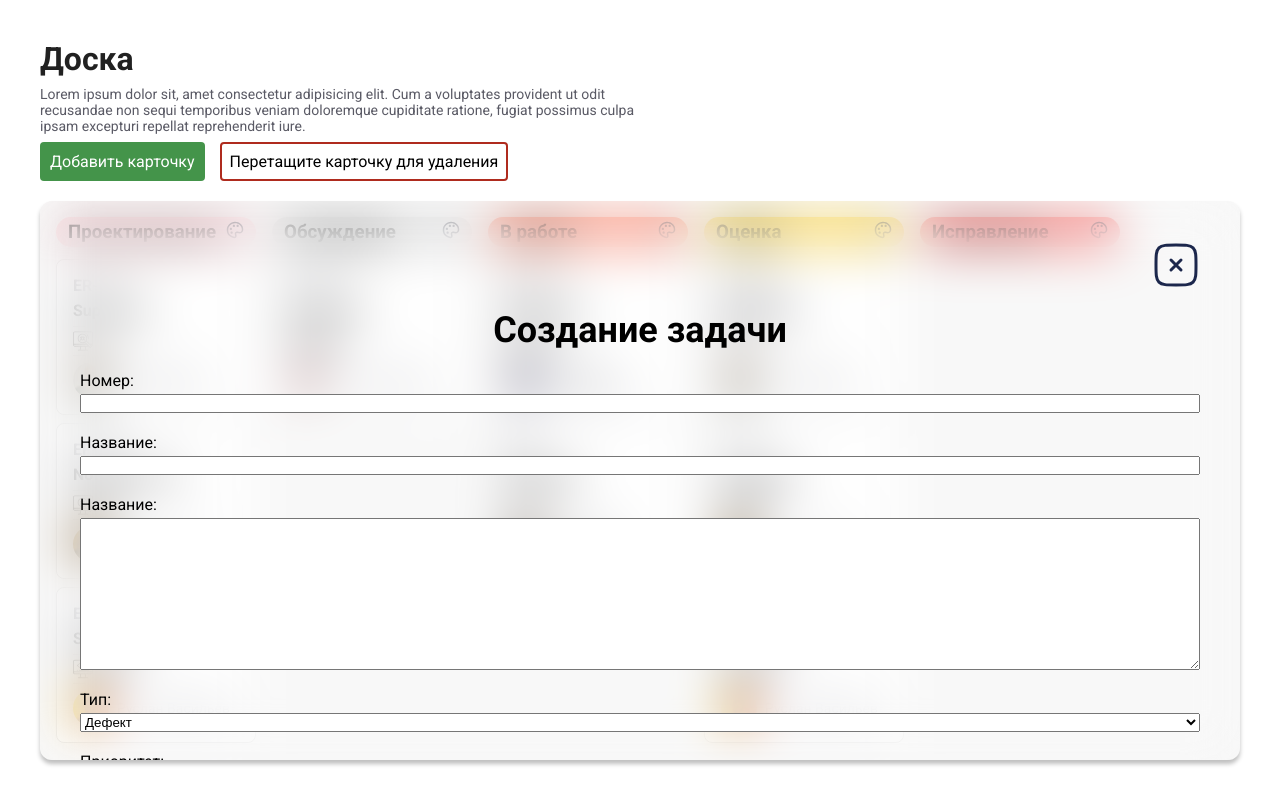
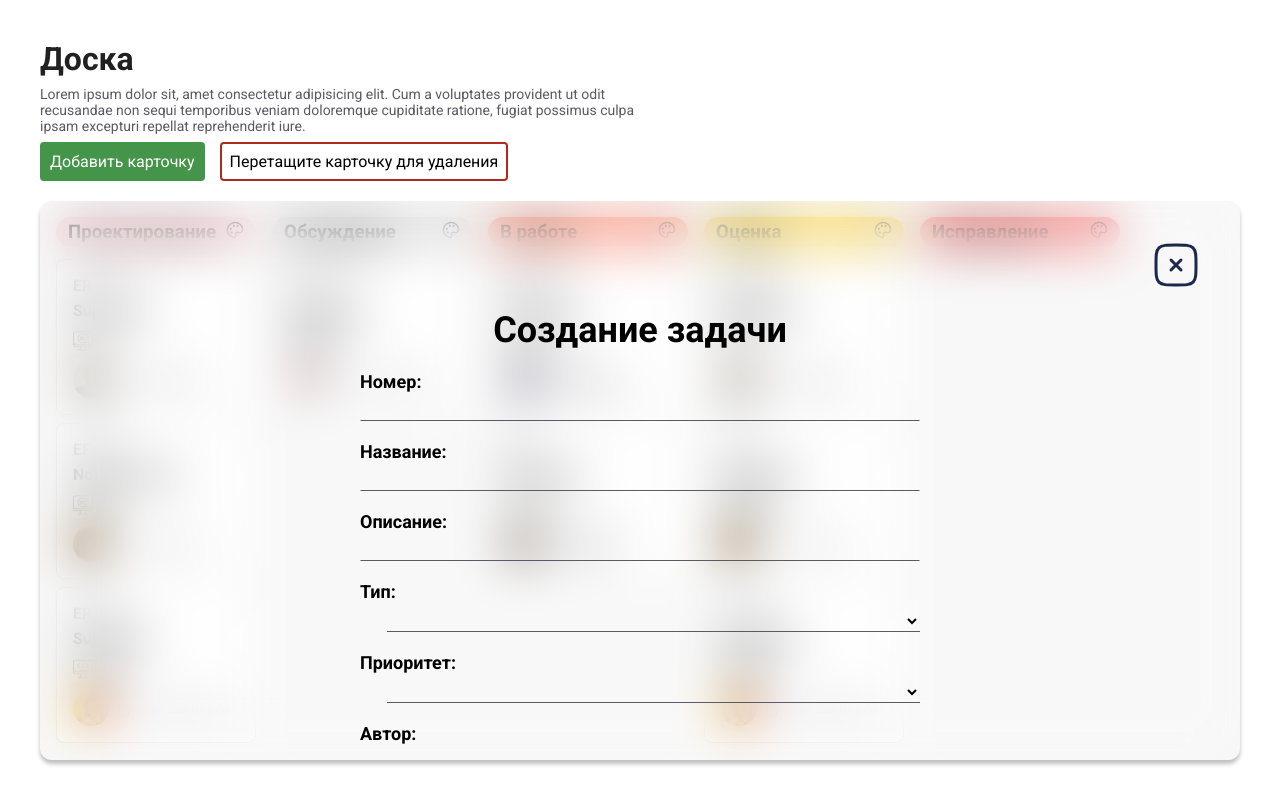
Before and after one commit to otisnth/vue-kanban, a Vue app: page / in a window 1280 px wide. Both pictures are taken after a click on the button "Добавить карточку". Built offline with nearby package versions, Linux system fonts and the light colour scheme.

Commit message:
added create and delete card

```diff
--- a/src/components/KanbanCreateCard.vue
+++ b/src/components/KanbanCreateCard.vue
@@ -9,22 +9,37 @@
 
         <div class="kanban-create__input-wrap">
             <label for="cardNumber">Номер:</label>
-            <input type="text" id="cardNumber">
+            <input type="text"
+                id="cardNumber"
+                v-model="createdTask.cardNumber">
         </div>
 
         <div class="kanban-create__input-wrap">
             <label for="cardTitle">Название:</label>
-            <input type="text" id="cardTitle">
+            <input type="text"
+                id="cardTitle"
+                v-model="createdTask.cardTitle">
         </div>
 
         <div class="kanban-create__input-wrap">
-            <label for="description">Название:</label>
-            <textarea id="description" cols="30" rows="10"></textarea>
+            <label for="description">Описание:</label>
+            <textarea id="description"
+                rows="1"
+                @keydown="changeHeightTextarea($event)"
+                v-model="createdTask.description">
+            </textarea>
         </div>
 
         <div class="kanban-create__input-wrap">
             <label for="type">Тип:</label>
-            <select id="type">
+
+            <div class="select-wrap">
+                <img v-if="createdTask.type"
+                class="icon"
+                :src='require(`../assets/images/${createdTask.type.typeIcon}`)'>
+                <div class="icon" v-else></div>
+                <select id="type"
+                    v-model="createdTask.type">
                     <option v-for="item in typesList"
                         :key="item.typeId"
                         :value="item">
@@ -32,10 +47,18 @@
                     </option>
                 </select>
             </div>
+        </div>
 
         <div class="kanban-create__input-wrap">
             <label for="priority">Приоритет:</label>
-            <select id="priority">
+
+            <div class="select-wrap">
+                <img v-if="createdTask.priority"
+                class="icon"
+                :src='require(`../assets/images/${createdTask.priority.priorityIcon}`)'>
+                <div class="icon" v-else></div>
+                <select id="priority"
+                    v-model="createdTask.priority">
                     <option v-for="item in priorityList"
                         :key="item.priorityId"
                         :value="item">
@@ -43,10 +66,17 @@
                     </option>
                 </select>
             </div>
+        </div>
 
         <div class="kanban-create__input-wrap">
             <label for="author">Автор:</label>
-            <select id="author">
+            <div class="select-wrap">
+                <img v-if="createdTask.author"
+                class="avatar"
+                :src='require(`../assets/images/${createdTask.author.workerAvatar}`)'>
+                <div class="avatar" v-else></div>
+                <select id="author"
+                    v-model="createdTask.author">
                     <option v-for="item in workersList"
                         :key="item.workerId"
                         :value="item">
@@ -54,10 +84,17 @@
                     </option>
                 </select>
             </div>
+        </div>
 
         <div class="kanban-create__input-wrap">
             <label for="worker">Исполнитель:</label>
-            <select id="worker">
+            <div class="select-wrap">
+                <img v-if="createdTask.worker"
+                class="avatar"
+                :src='require(`../assets/images/${createdTask.worker.workerAvatar}`)'>
+                <div class="avatar" v-else></div>
+                <select id="worker"
+                    v-model="createdTask.worker">
                     <option v-for="item in workersList"
                         :key="item.workerId"
                         :value="item">
@@ -65,25 +102,59 @@
                     </option>
                 </select>
             </div>
+        </div>
+
+        <button class="kanban-create__submit"
+            @click="createCard">
+            Создать
+        </button>
 
     </div>
 </template>
 
 <script>
+import {
+    ref,
+} from 'vue'
+
 export default {
     props: ['workers', 'priority', 'types'],
-    emits: ['closeCreate'],
+    emits: ['closeCreate', 'addCard'],
     setup (props, context) {
+        const decriptionField = ref(null)
+        const createdTask = ref({
+            'type': null,
+            'priority': null,
+            'worker': null,
+            'author': null,
+            'status': 0,
+            'updateDate': ""
+        })
 
         function closeCreate() {
             context.emit('closeCreate')
+        }
+
+        function createCard() {
+            // TODO: ВАЛИДАЦИЯ
+            createdTask.value.createDate = new Date().toLocaleDateString()
+            context.emit('addCard', createdTask)
+        }
+
+        function changeHeightTextarea(evt) {
+            evt.target.style.height = "auto"
+            evt.target.style.height = evt.target.scrollHeight + "px"
         }
 
         return {
             closeCreate,
             workersList: props.workers,
             priorityList: props.priority,
-            typesList: props.types
+            typesList: props.types,
+            decriptionField,
+            changeHeightTextarea,
+            createdTask,
+            createCard
         }
     }
 }
@@ -96,7 +167,7 @@ export default {
     backdrop-filter: blur(25px);
     z-index: 100;
     right: 0;
-    top:0;
+    top: 0;
     width: 100%;
     height: 100%;
     padding: 40px;
@@ -104,10 +175,11 @@ export default {
     flex-direction: column;
     gap: 20px;
     overflow-y: scroll;
+    align-items: center;
 
     .kanban-create__header-line {
         display: flex;
-        justify-content: end;
+        align-self: end;
 
         img {
             width: 48px;
@@ -121,7 +193,76 @@ export default {
     .kanban-create__input-wrap{
         display: flex;
         flex-direction: column;
-        gap: 4px;
+        gap: 8px;
+        width: 50%;
+
+        label {
+            font-size: 18px;
+            font-weight: bold;
+        }
+
+        input {
+                font: inherit;
+                border: 1px solid transparent;
+                background-color: transparent;
+                border-bottom: 1px solid #5A5A65;
+            }
+
+        input:focus {
+            outline: none;
+        }
+
+        textarea {
+                width: 100%;
+                font: inherit;
+                border: 1px solid transparent;
+                background-color: transparent;
+                resize: none;
+                overflow: hidden;
+                border-bottom: 1px solid #5A5A65;
+        }
+
+        textarea:focus {
+            outline: none;
+        }
+
+        .select-wrap {
+            display: flex;
+            gap: 8px;
+
+            .icon {
+                width: 20px;
+            }
+
+            .avatar {
+                width: 36px;
+                height: 36px;
+                border-radius: 50%;
+            }
+
+            select {
+                width: 100%;
+                background-color: transparent;
+                border: none;
+                font: inherit;
+                border-bottom: 1px solid #5A5A65;
+            }
+
+            select:focus {
+                outline: none;
+            }
+        }
+
+
+    }
+
+    .kanban-create__submit {
+        padding: 8px;
+        font: inherit;
+        background-color: #44944A;
+        border-color: transparent;
+        border-radius: 4px;
+        color: #fff;
     }
 
 }
--- a/src/components/KanbanDesk.vue
+++ b/src/components/KanbanDesk.vue
@@ -15,7 +15,10 @@
                 @click="openCreate">
                     Добавить карточку
                 </button>
-                <div class="delete-area">
+                <div class="delete-area"
+                    @drop="deleteCard($event)"
+                    @dragenter.prevent
+                    @dragover.prevent>
                     Перетащите карточку для удаления
                 </div>
             </div>
@@ -48,6 +51,7 @@
                 :priority="priority"
                 :workers="workers"
                 @closeCreate="closeCreate"
+                @addCard="addCard"
             />
         </div>
 
@@ -57,6 +61,7 @@
 <script>
 import {
     ref,
+    computed
 } from 'vue'
 
 import KanbanStatus from './KanbanStatus.vue'
@@ -70,6 +75,10 @@ export default {
         const showDetail = ref(false)
         const showCreate = ref(false)
         const detailCard = ref({})
+
+        const cards = computed(() => {
+            return props.kanbanCards
+        })
 
         function openDetail(item) {
             detailCard.value = item
@@ -89,19 +98,31 @@ export default {
             showCreate.value = false
         }
 
+        function addCard(newCard) {
+            cards.value.push(newCard.value)
+            showCreate.value = false
+        }
+
+        function deleteCard(evt) {
+            const itemId = evt.dataTransfer.getData('itemId')
+            cards.value.splice(0, cards.value.length, ...cards.value.filter(n => n.cardNumber != itemId))
+        }
+
         return {
             showDetail,
             openDetail,
             closeDetail,
             statuses: props.kanbanStatuses,
             workers: props.kanbanWorkers,
-            cards: props.kanbanCards,
+            cards,
             types: props.kanbanTypes,
             priority: props.kanbanPriority,
             detailCard,
             closeCreate,
             openCreate,
-            showCreate
+            showCreate,
+            addCard,
+            deleteCard
         }
     },
     components: {
--- a/src/components/KanbanStatus.vue
+++ b/src/components/KanbanStatus.vue
@@ -34,7 +34,7 @@
 
 <script>
 import {
-    ref
+    computed
 } from 'vue'
 import KanbanCard from './KanbanCard.vue';
 export default {
@@ -47,7 +47,9 @@ export default {
             context.emit('openDetail', item)
         }
 
-        const cardItems = ref(props.cards)
+        const cardItems = computed(() => {
+            return props.cards
+        })
 
         function startDrag(evt, item) {
             let draggedItem = document.querySelector(`#${item.cardNumber}`)
```
Lines whose indentation alone changed are shown as unchanged.
